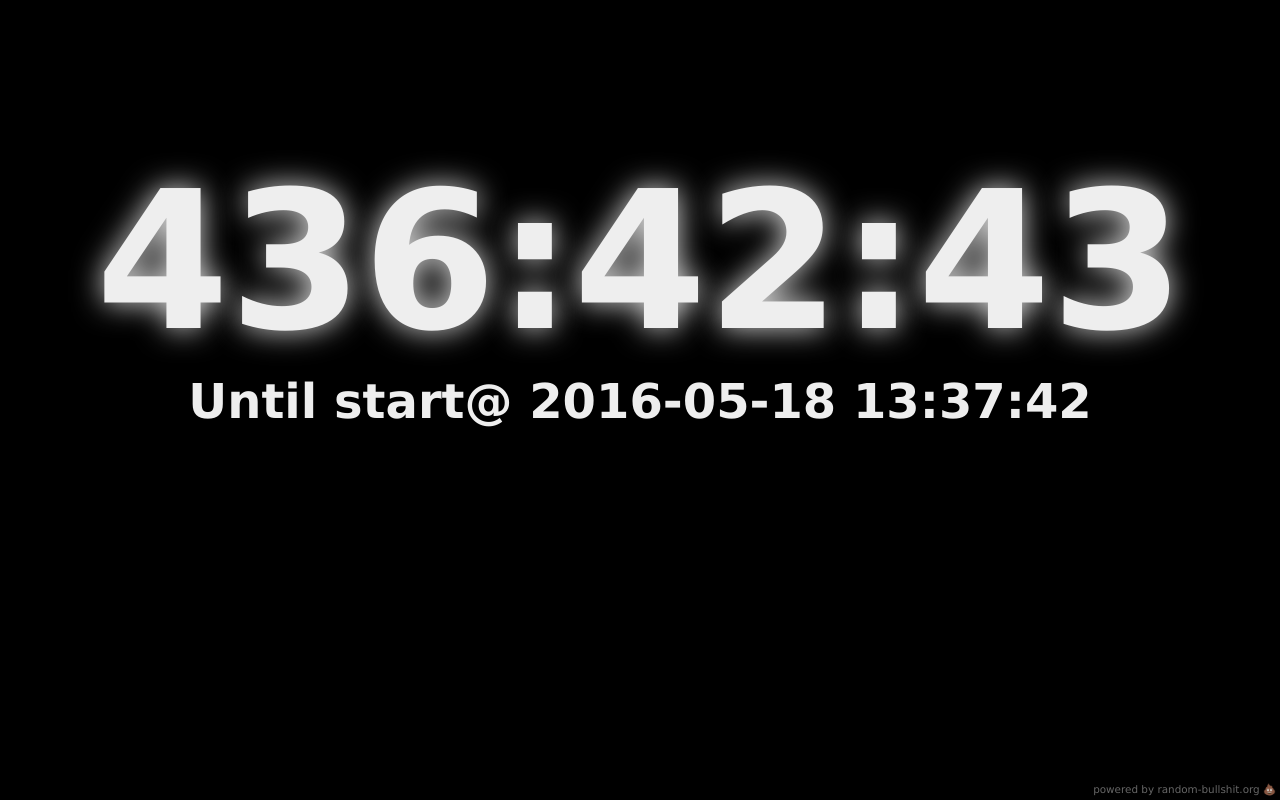
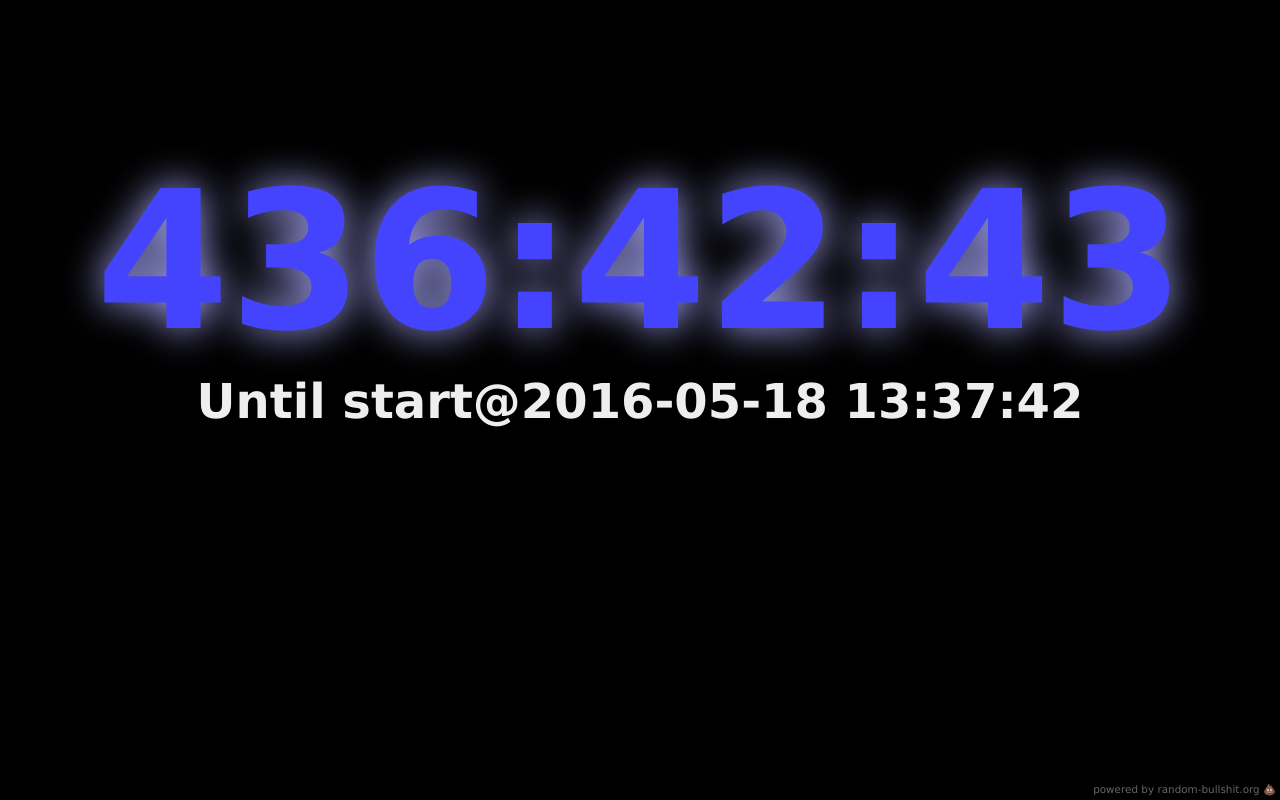
Before and after one commit to FreakyBytes/appday-countdown, a plain HTML site: page index.html in a window 1280 px wide. Drawn offline with Linux system fonts and the light colour scheme.

Commit message:
added style for warmup

```diff
--- a/script.js
+++ b/script.js
@@ -55,23 +55,27 @@ function refresh_countdown() {
 
 	var now = (new Date()).getTime();
 	// if current date is before the start, count time until start
-	if( config.start != false && now < config.start ) {
+	if( config.start != false && now < config.start )
 		aim = config.start;
-		$(".main > .text").text("Until start@ " + date2text(new Date(aim)));
-	}
-	else {
+	else
 		aim = config.end;
-		$(".main > .text").text("Until " + date2text(new Date(aim)));
-	}
 
 	var main_diff = aim - now;
 	var countdown = calc_diff(main_diff);
 	$(".main > .clock").text(diff2text(countdown));
 	// check if time is critical
-	if( main_diff <= config.critical_time*1000 )
-		$(".main > .clock").addClass("critical");
-	else
-		$(".main > .critical").removeClass("critical");
+	if( aim == config.end ) {
+	       if( main_diff <= config.critical_time*1000 )
+			$(".main > .clock").removeClass("warmup").addClass("critical");
+		else
+			$(".main > .clock").removeClass("critical warmup");
+
+		$(".main > .text").text("Until " + date2text(new Date(aim)));
+	}
+	else if( aim == config.start ) {
+		$(".main > .clock").addClass("warmup");
+		$(".main > .text").text("Until start@" + date2text(new Date(aim)));
+	}
 
 	// find next goal
 	var goal_name = "";
--- a/style.css
+++ b/style.css
@@ -47,6 +47,10 @@ div.content {
 	color: red;
 	text-shadow: 0 0 30px #D00;
 }
+.warmup {
+	color: #44F;
+	text-shadow: 0 0 40px #AAF;
+}
 
 div.main {
 	font-size: 3em;
```
